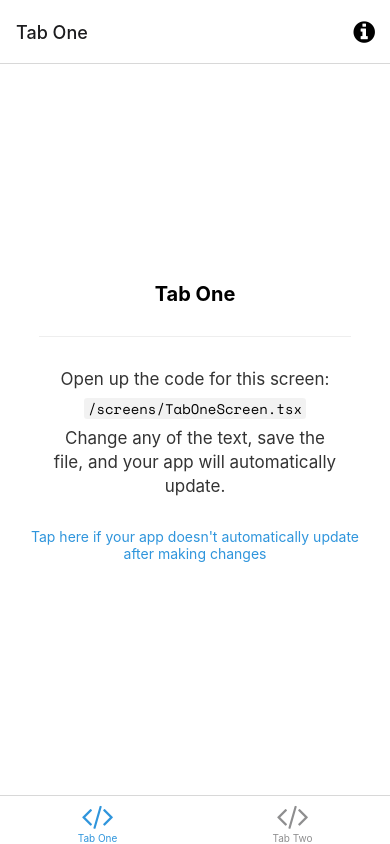
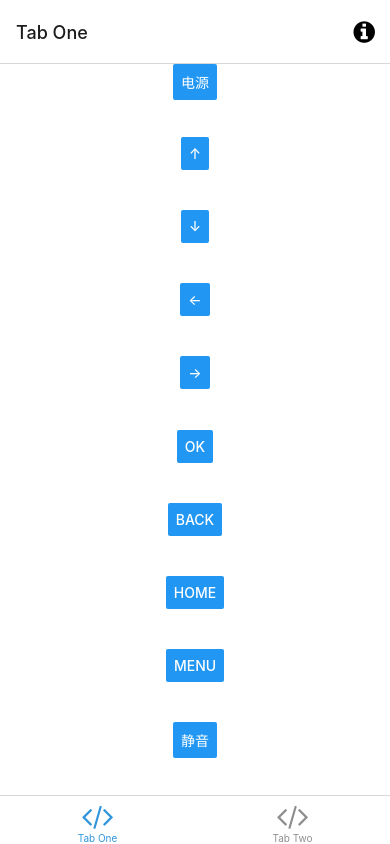
Before and after one commit to resticDOG/Phicomm-N1-Controller, a React Native app: screen /TabOne in a window 390 px wide. Built offline with nearby package versions, Linux system fonts and the light colour scheme; what expo-linking would draw is missing.

Commit message:
basic control

```diff
--- /dev/null
+++ b/api/control.ts
@@ -0,0 +1,9 @@
+import { Keycode } from "../components/ControlButton";
+import { request } from "../utils/request";
+
+export const press = (keycode: Keycode) => {
+  request('v1/keyevent', 'POST', {
+    keycode: keycode,
+    longclick: 'false'
+  })
+}
--- /dev/null
+++ b/components/ControlButton.tsx
@@ -0,0 +1,42 @@
+import { Button, StyleSheet, TouchableOpacity } from 'react-native';
+
+import Colors from '../constants/Colors';
+import { MonoText } from './StyledText';
+import { Text, View } from './Themed';
+import { press } from '../api/control';
+
+export enum Keycode {
+  POWER = 26,
+
+  BACK = 4,
+  HOME = 3,
+  MENU = 82,
+
+  VOLUME_UP = 25,
+  VOLUME_DOWN = 24,
+  MUTE = 164,
+
+  UP = 19,
+  DOWN = 20,
+  LEFT = 21,
+  RIGHT = 22,
+  OK = 23,
+}
+
+export default function ControlButton({title = '', code}: {title: string, code: Keycode}) {
+  return (
+    <View style={styles.container} >
+      <Button title={title} onPress={() => press(code)} />
+    </View>
+  );
+}
+
+const styles = StyleSheet.create({
+  container: {
+    flex: 1,
+  },
+  button: {
+    height: 10,
+    width: 10,
+  },
+});
--- /dev/null
+++ b/components/ControlPanel.tsx
@@ -0,0 +1,39 @@
+import { StyleSheet } from 'react-native';
+
+import ControlButton, { Keycode } from '../components/ControlButton';
+import { Text, View } from '../components/Themed';
+import { RootTabScreenProps } from '../types';
+
+export default function ControlPanel() {
+  return (
+    <View style={styles.container}>
+      <ControlButton title="电源" code={Keycode.POWER} />
+      <ControlButton title="↑" code={Keycode.UP} />
+      <ControlButton title="↓" code={Keycode.DOWN} />
+      <ControlButton title="←" code={Keycode.LEFT} />
+      <ControlButton title="→" code={Keycode.RIGHT} />
+      <ControlButton title="OK" code={Keycode.OK} />
+      <ControlButton title="Back" code={Keycode.BACK} />
+      <ControlButton title="Home" code={Keycode.HOME} />
+      <ControlButton title="Menu" code={Keycode.MENU} />
+      <ControlButton title="静音" code={Keycode.MUTE} />
+    </View>
+  );
+}
+
+const styles = StyleSheet.create({
+  container: {
+    flex: 1,
+    alignItems: 'center',
+    justifyContent: 'center',
+  },
+  title: {
+    fontSize: 20,
+    fontWeight: 'bold',
+  },
+  separator: {
+    marginVertical: 30,
+    height: 1,
+    width: '80%',
+  },
+});
--- a/screens/TabOneScreen.tsx
+++ b/screens/TabOneScreen.tsx
@@ -1,15 +1,14 @@
 import { StyleSheet } from 'react-native';
 
-import EditScreenInfo from '../components/EditScreenInfo';
+import ControlButton, { Keycode } from '../components/ControlButton';
+import ControlPanel from '../components/ControlPanel';
 import { Text, View } from '../components/Themed';
 import { RootTabScreenProps } from '../types';
 
 export default function TabOneScreen({ navigation }: RootTabScreenProps<'TabOne'>) {
   return (
     <View style={styles.container}>
-      <Text style={styles.title}>Tab One</Text>
-      <View style={styles.separator} lightColor="#eee" darkColor="rgba(255,255,255,0.1)" />
-      <EditScreenInfo path="/screens/TabOneScreen.tsx" />
+      <ControlPanel />
     </View>
   );
 }
--- /dev/null
+++ b/utils/request.ts
@@ -0,0 +1,15 @@
+const DOMAIN = '192.168.5.180'
+
+export async function request(uri: string, method: 'GET' | 'POST' = 'GET', data?: object): Promise<any> {
+  try {
+    const response = await fetch(`http://${DOMAIN}:8080/${uri}`, {
+      method: method,
+      body: JSON.stringify(data)
+    })
+    const json = await response.json()
+    console.log(json);
+    return json
+  } catch (error) {
+    console.error(error);
+  }
+}
```
Also changed, not shown: 1 other file (tests, documents, lock files or other folders).
